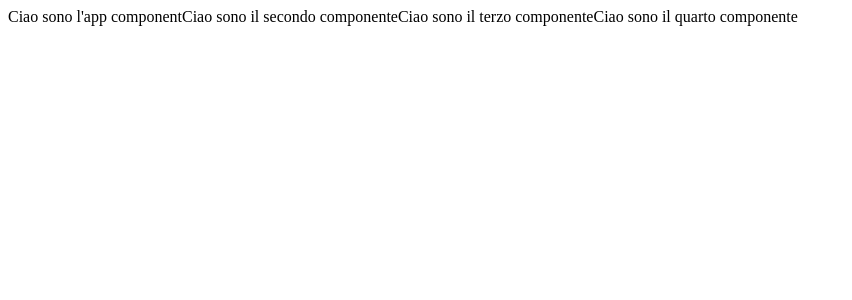
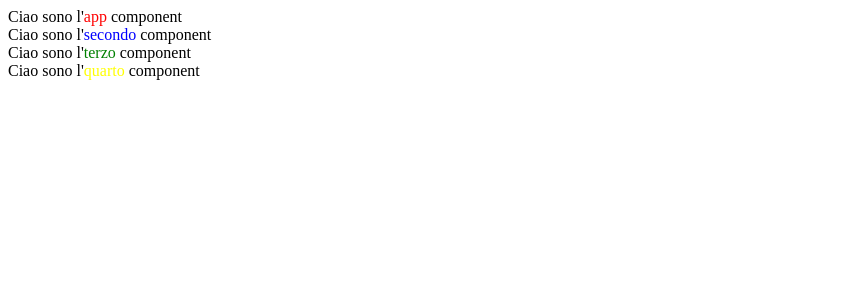
Before and after one commit to lornsntg/verifica_angular_Buhaj, an Angular app in the folder lorenzo_buhaj_fila_A/: page / in a window 1280 px wide. Shown: the top 300 px of the page, without its empty margins (0-852 px from the left). Built offline with nearby package versions, Linux system fonts and the light colour scheme.

Commit message:
aggiunti stili css alle parole

```diff
--- a/lorenzo_buhaj_fila_A/src/app/app.component.css
+++ b/lorenzo_buhaj_fila_A/src/app/app.component.css
@@ -0,0 +1,3 @@
+.red_text{
+    color: red
+}
--- a/lorenzo_buhaj_fila_A/src/app/app.component.html
+++ b/lorenzo_buhaj_fila_A/src/app/app.component.html
@@ -1,2 +1,4 @@
-<span>Ciao sono l'{{title}} component</span>
-<app-secondo-componente></app-secondo-componente>
+<span>Ciao sono l'</span>
+<span class="red_text">{{title}}</span>
+<span> component</span><br/>
+<app-secondo-componente></app-secondo-componente><br/>
--- a/lorenzo_buhaj_fila_A/src/app/quarto-componente/quarto-componente.component.css
+++ b/lorenzo_buhaj_fila_A/src/app/quarto-componente/quarto-componente.component.css
@@ -0,0 +1,3 @@
+.yellow_text {
+    color:yellow
+}
--- a/lorenzo_buhaj_fila_A/src/app/quarto-componente/quarto-componente.component.html
+++ b/lorenzo_buhaj_fila_A/src/app/quarto-componente/quarto-componente.component.html
@@ -1 +1,3 @@
-<span>Ciao sono il {{title4}} componente</span>
+<span>Ciao sono l'</span>
+<span class="yellow_text">{{title4}}</span>
+<span> component</span><br/>
--- a/lorenzo_buhaj_fila_A/src/app/secondo-componente/secondo-componente.component.html
+++ b/lorenzo_buhaj_fila_A/src/app/secondo-componente/secondo-componente.component.html
@@ -1,2 +1,4 @@
-<span>Ciao sono il {{title2}} componente</span>
+<span>Ciao sono l'</span>
+<span class="blue_text">{{title2}}</span>
+<span> component</span><br/>
 <app-terzo-componente></app-terzo-componente>
--- a/lorenzo_buhaj_fila_A/src/app/terzo-componente/terzo-componente.component.html
+++ b/lorenzo_buhaj_fila_A/src/app/terzo-componente/terzo-componente.component.html
@@ -1,2 +1,4 @@
-<span>Ciao sono il {{title3}} componente</span>
+<span>Ciao sono l'</span>
+<span class="green_text">{{title3}}</span>
+<span> component</span><br/>
 <app-quarto-componente></app-quarto-componente>
```
